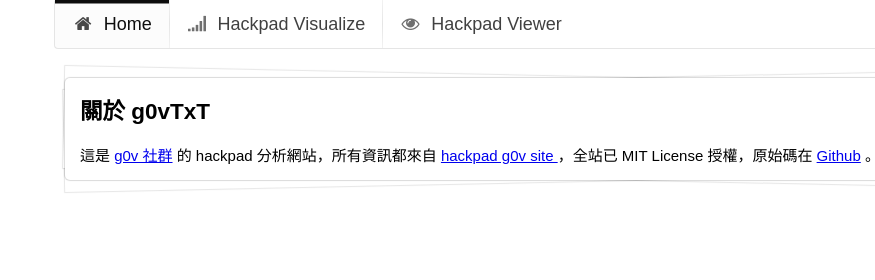
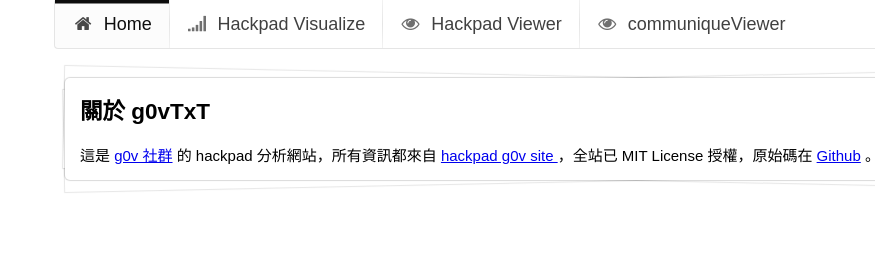
Before and after one commit to g0v/g0vTxT, a website: page index.html in a window 1280 px wide. Shown: the top 280 px of the page, 0-875 px from the left. Drawn offline with Linux system fonts and the light colour scheme.

Commit message:
+communiqueviewer
add link

```diff
--- a/index.html
+++ b/index.html
@@ -24,6 +24,9 @@
             <a class="item" href="views/hackpadViewer.html">
                 <i class="unhide icon"></i> Hackpad Viewer
             </a>
+            <a class="item" href="views/communiqueViewer.html">
+                <i class="unhide icon"></i> communiqueViewer
+            </a>
         </div>
 
         <div class="ui piled segment" id="container">
```
